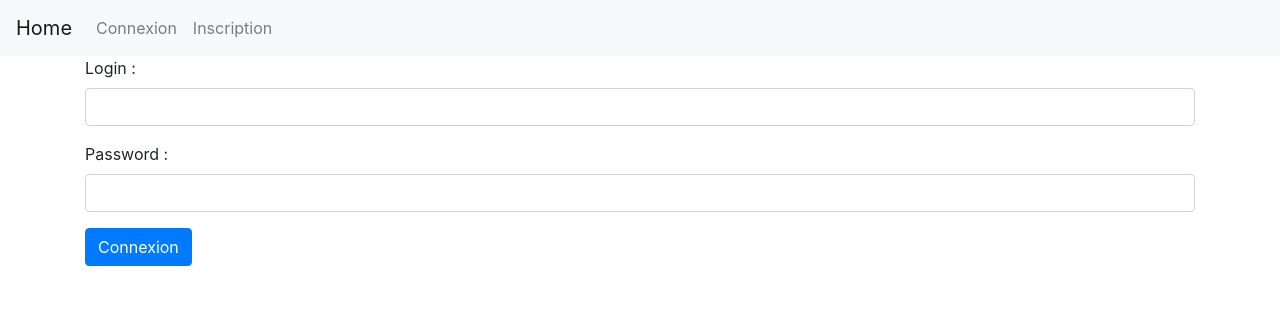
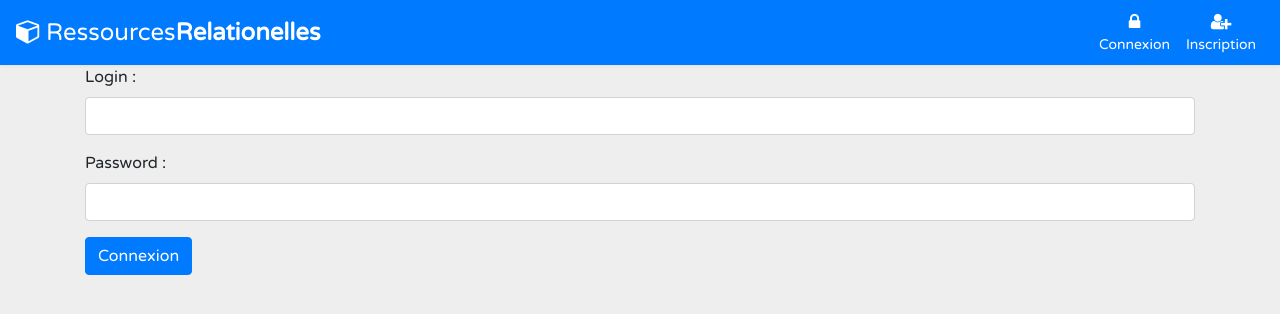
Before and after one commit to WillySterr/RessourcesRelationnelles, a Symfony app: template projet_fil_rouge/templates/users/login.html.twig in a window 1280 px wide. Shown: the top 314 px of the page. Run offline with Twig, Linux system fonts and the light colour scheme; the template is opened without the code that fills it, so the values that code supplies are empty; some libraries are stand-ins or nearby versions.

Commit message:
[Add] Frontend Navbar

```diff
--- /dev/null
+++ b/projet_fil_rouge/public/css/navbar.css
@@ -0,0 +1,170 @@
+body {
+    background: #eeeeee;
+    font-family: 'Varela Round', sans-serif;
+}
+.navbar {
+    color: #fff;
+    background: #007bff !important;
+    padding: 5px 16px;
+    border-radius: 0;
+    border: none;
+    box-shadow: 0 0 4px rgba(0,0,0,.1);
+}
+.navbar img {
+    border-radius: 50%;
+    width: 36px;
+    height: 36px;
+    margin-right: 10px;
+}
+.navbar .navbar-brand {
+    color: #FFF;
+    padding-left: 0;
+    padding-right: 50px;
+    font-size: 24px;
+}
+.navbar .navbar-brand:hover, .navbar .navbar-brand:focus {
+    color: #fff;
+}
+.navbar .navbar-brand i {
+    font-size: 25px;
+    margin-right: 5px;
+}
+.search-box {
+    position: relative;
+}
+.search-box input {
+    padding-right: 35px;
+    min-height: 38px;
+    border: none;
+    background: #faf7fd;
+    border-radius: 3px !important;
+}
+.search-box input:focus {
+    background: #fff;
+    box-shadow: none;
+}
+.search-box .input-group-addon {
+    min-width: 35px;
+    border: none;
+    background: transparent;
+    position: absolute;
+    right: 0;
+    z-index: 9;
+    padding: 10px 7px;
+    height: 100%;
+}
+.search-box i {
+    color: #a0a5b1;
+    font-size: 19px;
+}
+.navbar .nav-item i {
+    font-size: 18px;
+}
+.navbar .nav-item span {
+    position: relative;
+    top: 3px;
+}
+.navbar .navbar-nav > a {
+    color: #FFF;
+    padding: 8px 15px;
+    font-size: 14px;
+}
+.navbar .navbar-nav > a:hover, .navbar .navbar-nav > a:focus {
+    color: #fff;
+    text-shadow: 0 0 4px rgba(255,255,255,0.3);
+}
+.navbar .navbar-nav > a > i {
+    display: block;
+    text-align: center;
+}
+.navbar .dropdown-item i {
+    font-size: 16px;
+    min-width: 22px;
+}
+.navbar .dropdown-item .material-icons {
+    font-size: 21px;
+    line-height: 16px;
+    vertical-align: middle;
+    margin-top: -2px;
+}
+.navbar .nav-item.open > a, .navbar .nav-item.open > a:hover, .navbar .nav-item.open > a:focus {
+    color: #fff;
+    background: none !important;
+}
+.navbar .dropdown-menu {
+    border-radius: 1px;
+    border-color: #e5e5e5;
+    box-shadow: 0 2px 8px rgba(0,0,0,.05);
+}
+.navbar .dropdown-menu a {
+    color: #777 !important;
+    padding: 8px 20px;
+    line-height: normal;
+    font-size: 15px;
+}
+.navbar .dropdown-menu a:hover, .navbar .dropdown-menu a:focus {
+    color: #333 !important;
+    background: transparent !important;
+}
+.navbar .navbar-nav .active a, .navbar .navbar-nav .active a:hover, .navbar .navbar-nav .active a:focus {
+    color: #fff;
+    text-shadow: 0 0 4px rgba(255,255,255,0.2);
+    background: transparent !important;
+}
+.navbar .navbar-nav .user-action {
+    padding: 9px 15px;
+    font-size: 15px;
+}
+.navbar .navbar-toggle {
+    border-color: #fff;
+}
+.navbar .navbar-toggle .icon-bar {
+    background: #fff;
+}
+.navbar .navbar-toggle:focus, .navbar .navbar-toggle:hover {
+    background: transparent;
+}
+.navbar .navbar-nav .open .dropdown-menu {
+    background: #faf7fd;
+    border-radius: 1px;
+    border-color: #faf7fd;
+    box-shadow: 0 2px 8px rgba(0,0,0,.05);
+}
+.navbar .divider {
+    background-color: #e9ecef !important;
+}
+@media (min-width: 1200px){
+    .form-inline .input-group {
+        width: 350px;
+        margin-left: 30px;
+    }
+}
+@media (max-width: 1199px){
+    .navbar .navbar-nav > a > i {
+        display: inline-block;
+        text-align: left;
+        min-width: 30px;
+        position: relative;
+        top: 4px;
+    }
+    .navbar .navbar-collapse {
+        border: none;
+        box-shadow: none;
+        padding: 0;
+    }
+    .navbar .navbar-form {
+        border: none;
+        display: block;
+        margin: 10px 0;
+        padding: 0;
+    }
+    .navbar .navbar-nav {
+        margin: 8px 0;
+    }
+    .navbar .navbar-toggle {
+        margin-right: 0;
+    }
+    .input-group {
+        width: 100%;
+    }
+}
--- a/projet_fil_rouge/templates/base.html.twig
+++ b/projet_fil_rouge/templates/base.html.twig
@@ -3,38 +3,23 @@
     <head>
         <meta charset="UTF-8">
         <title>{% block title %}Welcome!{% endblock %}</title>
-        <link rel="stylesheet" href="https://cdn.jsdelivr.net/npm/bootstrap@4.5.3/dist/css/bootstrap.min.css" integrity="sha384-TX8t27EcRE3e/ihU7zmQxVncDAy5uIKz4rEkgIXeMed4M0jlfIDPvg6uqKI2xXr2" crossorigin="anonymous">
+        <link rel="stylesheet" href="https://fonts.googleapis.com/css?family=Roboto|Varela+Round">
+        <link rel="stylesheet" href="https://stackpath.bootstrapcdn.com/bootstrap/4.5.0/css/bootstrap.min.css">
+        <link rel="stylesheet" href="https://fonts.googleapis.com/icon?family=Material+Icons">
+        <link rel="stylesheet" href="https://maxcdn.bootstrapcdn.com/font-awesome/4.7.0/css/font-awesome.min.css">
+        <link rel="stylesheet" href="{{ asset('css/navbar.css') }}">
         {% block stylesheets %}{% endblock %}
     </head>
     <body>
-    <nav class="navbar navbar-expand-lg navbar-light bg-light">
-        <a class="navbar-brand" href="#">Home</a>
-        <button class="navbar-toggler" type="button" data-toggle="collapse" data-target="#navbarNav" aria-controls="navbarNav" aria-expanded="false" aria-label="Toggle navigation">
-            <span class="navbar-toggler-icon"></span>
-        </button>
-        <div class="collapse navbar-collapse" id="navbarNav">
-            <ul class="navbar-nav">
-                {% if not app.user %}
-                    <li class="nav-item">
-                        <a class="nav-link" href="{{ path('login') }}">Connexion</a>
-                    </li>
-                    <li class="nav-item">
-                        <a class="nav-link" href="{{ path('register') }}">Inscription</a>
-                    </li>
-                {% else %}
-                    <li class="nav-item">
-                        <a class="nav-link" href="{{ path('logout') }}">Déconnexion</a>
-                    </li>
-                {% endif %}
-            </ul>
-        </div>
-    </nav>
+
+    {% include 'navbar.html.twig' %}
+
     <div class="container">
         {% block body %}{% endblock %}
     </div>
         {% block javascripts %}{% endblock %}
-        <script src="https://code.jquery.com/jquery-3.5.1.slim.min.js" integrity="sha384-DfXdz2htPH0lsSSs5nCTpuj/zy4C+OGpamoFVy38MVBnE+IbbVYUew+OrCXaRkfj" crossorigin="anonymous"></script>
-        <script src="https://cdn.jsdelivr.net/npm/popper.js@1.16.1/dist/umd/popper.min.js" integrity="sha384-9/reFTGAW83EW2RDu2S0VKaIzap3H66lZH81PoYlFhbGU+6BZp6G7niu735Sk7lN" crossorigin="anonymous"></script>
-        <script src="https://cdn.jsdelivr.net/npm/bootstrap@4.5.3/dist/js/bootstrap.min.js" integrity="sha384-w1Q4orYjBQndcko6MimVbzY0tgp4pWB4lZ7lr30WKz0vr/aWKhXdBNmNb5D92v7s" crossorigin="anonymous"></script>
+    <script src="https://code.jquery.com/jquery-3.5.1.min.js"></script>
+    <script src="https://cdn.jsdelivr.net/npm/popper.js@1.16.0/dist/umd/popper.min.js"></script>
+    <script src="https://stackpath.bootstrapcdn.com/bootstrap/4.5.0/js/bootstrap.min.js"></script>
     </body>
 </html>
--- /dev/null
+++ b/projet_fil_rouge/templates/navbar.html.twig
@@ -0,0 +1,43 @@
+<nav class="navbar navbar-expand-xl navbar-dark bg-dark">
+    <a href="#" class="navbar-brand"><i class="fa fa-cube"></i>Ressources<b>Relationelles</b></a>
+    <button type="button" class="navbar-toggler" data-toggle="collapse" data-target="#navbarCollapse">
+        <span class="navbar-toggler-icon"></span>
+    </button>
+    <!-- Collection of nav links, forms, and other content for toggling -->
+    <div id="navbarCollapse" class="collapse navbar-collapse justify-content-start">
+        {% if app.user %}
+        <form class="navbar-form form-inline">
+            <div class="input-group search-box">
+                <input type="text" id="search" class="form-control" placeholder="Rechercher...">
+                <span class="input-group-addon"><i class="material-icons">&#xE8B6;</i></span>
+            </div>
+            {% endif %}
+        </form>
+        <div class="navbar-nav ml-auto">
+            {% if app.user %}
+                <a href="#" class="nav-item nav-link active"><i class="fa fa-home"></i><span>Accueil</span></a>
+            {% else %}
+                <a href="{{ path('login') }}" class="nav-item nav-link active"><i class="fa fa-lock"></i><span>Connexion</span></a>
+                <a href="{{ path('register') }}" class="nav-item nav-link active"><i class="fa fa-user-plus"></i><span>Inscription</span></a>
+            {% endif %}
+            {#                <a href="#" class="nav-item nav-link"><i class="fa fa-gears"></i><span>Projects</span></a>#}
+            {#                <a href="#" class="nav-item nav-link"><i class="fa fa-users"></i><span>Team</span></a>#}
+            {#                <a href="#" class="nav-item nav-link"><i class="fa fa-pie-chart"></i><span>Reports</span></a>#}
+            {#                <a href="#" class="nav-item nav-link"><i class="fa fa-briefcase"></i><span>Careers</span></a>#}
+            {#                <a href="#" class="nav-item nav-link"><i class="fa fa-envelope"></i><span>Messages</span></a>#}
+            {#                <a href="#" class="nav-item nav-link"><i class="fa fa-bell"></i><span>Notifications</span></a>#}
+            {% if app.user %}
+                <div class="nav-item dropdown">
+                    <a href="#" data-toggle="dropdown" class="nav-item nav-link dropdown-toggle user-action"><img src="https://picsum.photos/200/300" class="avatar" alt="Avatar"> {{ app.user.firstName }} {{ app.user.lastName }} <b class="caret"></b></a>
+                    <div class="dropdown-menu">
+                        <a href="#" class="dropdown-item"><i class="fa fa-user-o"></i> Profil</a>
+                        {#                        <a href="#" class="dropdown-item"><i class="fa fa-calendar-o"></i> Calendar</a>#}
+                        {#                        <a href="#" class="dropdown-item">  <div class="divider dropdown-divider"></div><i class="fa fa-sliders"></i> Settings</a>#}
+                        <div class="divider dropdown-divider"></div>
+                        <a href="{{ path('logout') }}" class="dropdown-item"><i class="material-icons">&#xE8AC;</i> Déconnexion</a>
+                    </div>
+                </div>
+            {% endif %}
+        </div>
+    </div>
+</nav>
--- a/projet_fil_rouge/templates/users/login.html.twig
+++ b/projet_fil_rouge/templates/users/login.html.twig
@@ -3,6 +3,7 @@
 {% block title %}Login{% endblock %}
 
 {% block body %}
+
 
     {% if error %}
 
@@ -11,6 +12,7 @@
         </div>
 
     {% endif %}
+
 
     <form action="{{ path('login') }}" method="POST">
 
@@ -24,7 +26,7 @@
                     <input type="password" required name="_password" class="form-control">
                 </div>
 
-        <input type="submit" class="btn btn-primary" value="Connexion">
+                <button type="submit" class="btn btn-primary">Connexion</button>
 
     </form>
 
```
Lines whose indentation alone changed are shown as unchanged.
